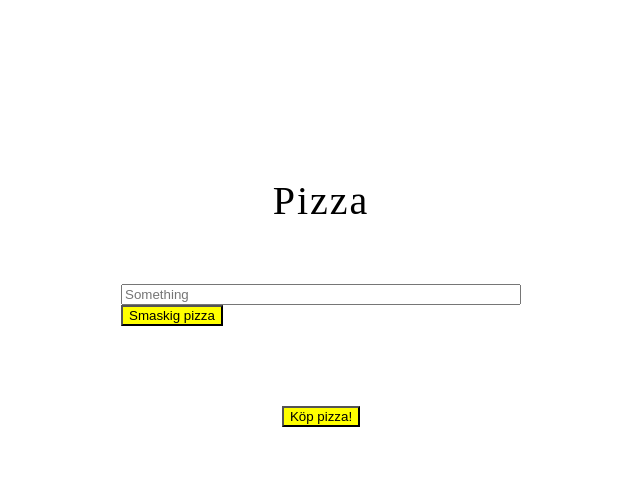
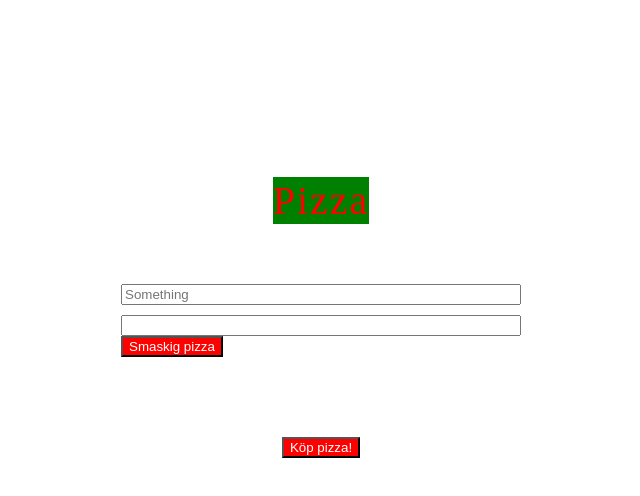
Before and after one commit to SBnasman/get-started, a plain HTML site: page index.html in a window 1280 px wide. Both pictures are taken after a click on the button "Smaskig pizza". Shown: the whole page, without its empty margins (319-959 px from the left). Drawn offline with nearby package versions, Linux system fonts and the light colour scheme.

Commit message:
JavaScript
Vi har börjat med JavaScript. Vi har lagt till en funktion till en knapp.

```diff
--- a/index.html
+++ b/index.html
@@ -13,6 +13,21 @@
       </div>
           <button class="addOption">Smaskig pizza</button>
         </div>
+        <div class="resultSection"></div>
             <button>Köp pizza!</button>
+
+          <script src="https://code.jquery.com/jquery-3.2.1.min.js"></script>
+          <script>
+          $(function() {
+          $('.resultSection').hide()
+
+          var add_option = function() {
+            $('.inputs').append('<input></input>')
+          }
+
+          $('.addOption').click(add_option)
+          })
+          </script>
+
   </body>
 </html>
--- a/main.css
+++ b/main.css
@@ -1,5 +1,5 @@
 button {
-  background-color: yellow;
+  background-color: red;
 }
 body {
   display: flex;
@@ -34,3 +34,15 @@ input{
 addOption{
   margin-top: 10px;
 }
+
+h1 {
+  color: red;
+}
+
+button{
+  color: white;
+}
+
+h1{
+  background-color: green;
+}
```
